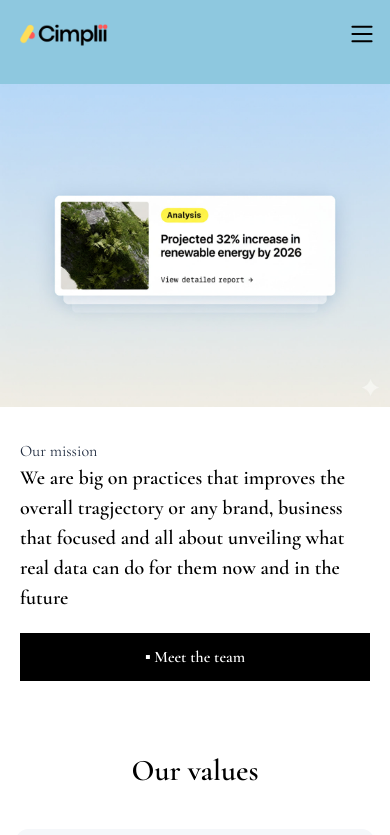
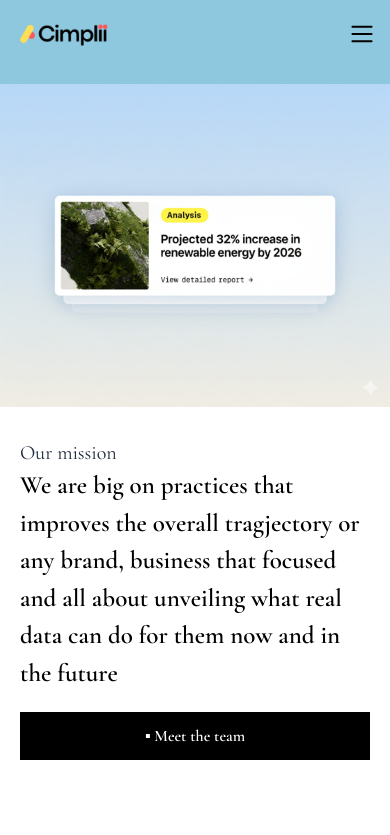
Before and after one commit to kluivstar/Cimplii, a React (Vite) app: page /about in a window 390 px wide. Shown: the top 835 px of the page. Built offline with nearby package versions, Linux system fonts and the light colour scheme.

Commit message:
Minor font resize on About page, nav and footer links for mobile screen

```diff
--- a/src/components/footer/Links.jsx
+++ b/src/components/footer/Links.jsx
@@ -1,7 +1,7 @@
 export default function Links() {
   return (
     <nav className="">
-      <div className="flex flex-wrap justify-center gap-4 text-base md:text-lg md:gap-8 md:font-semibold text-[#2c2c0d] lg:-ml-2 ">
+      <div className="flex flex-wrap justify-center gap-2 text-lg md:text-lg md:gap-8 md:font-semibold text-[#2c2c0d] lg:-ml-2 ">
         <a href="#">Privacy</a>
         <a href="#">Terms</a>
         <a href="#">Contact</a>
--- a/src/components/navbar/Links.jsx
+++ b/src/components/navbar/Links.jsx
@@ -68,7 +68,7 @@ export default function Links() {
                         <li key={link.title}>
                             <a
                                 href={link.path}
-                                className="hover:text-blue-600 transition-colors hover:underline text-[14px] md:text-lg text-black duration-300"
+                                className="hover:text-blue-600 transition-colors hover:underline text-[16px] md:text-lg text-black duration-300"
                             >
                                 {link.title}
                             </a>
--- a/src/pages/About.jsx
+++ b/src/pages/About.jsx
@@ -93,8 +93,8 @@ const About = () => {
             <img src={AboutImg} alt="" className='lg:h-full'/>
         </div>
         <div className='px-5 py-8'>
-            <span className='text-base text-slate-800'>Our mission</span>
-            <h1 className='text-[20px] md:text-xl 2xl:text-3xl font-semibold'>We are big on practices that improves the overall tragjectory or any brand, business that focused and all about unveiling what real data can do for them now and in the future</h1>
+            <span className='text-xl text-slate-800'>Our mission</span>
+            <h1 className='text-[25px] md:text-xl 2xl:text-3xl font-semibold'>We are big on practices that improves the overall tragjectory or any brand, business that focused and all about unveiling what real data can do for them now and in the future</h1>
             <button className="bg-black w-full text-white py-3 px-6 text-base md:text-2xl hover:bg-slate-300 hover:text-black transition md:py-3 mt-5 font-semibold">
             ▪ Meet the team
             </button>
@@ -119,7 +119,7 @@ const About = () => {
                         <h3 className="text-xl font-semibold md:text-xl 2xl:text-3xl">
                             {content.title}
                         </h3>
-                        <p className="text-black text-lg md:text-lg 2xl:text-2xl">
+                        <p className="text-black text-lg md:text-xl 2xl:text-2xl">
                             {content.description}
                         </p>
 
```
